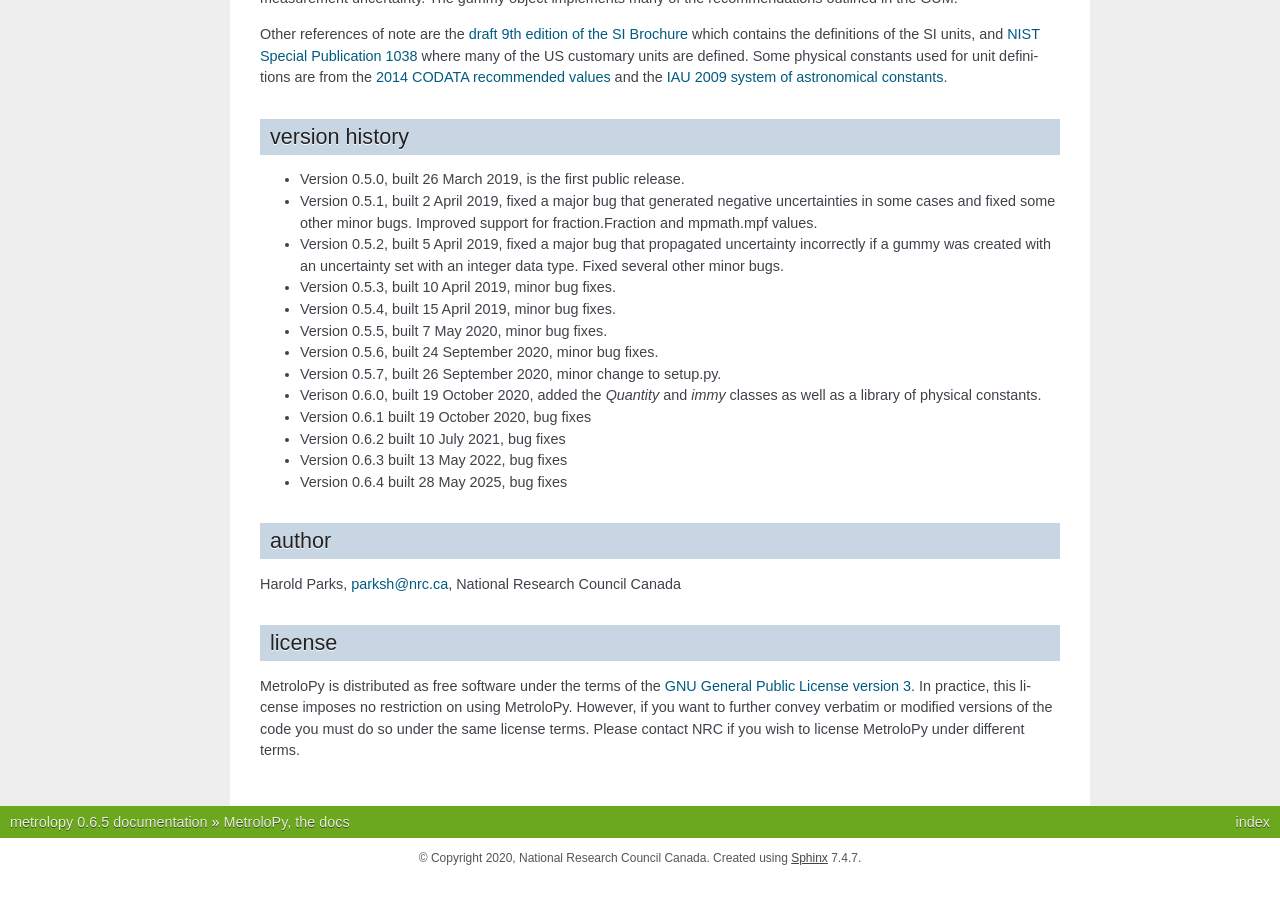
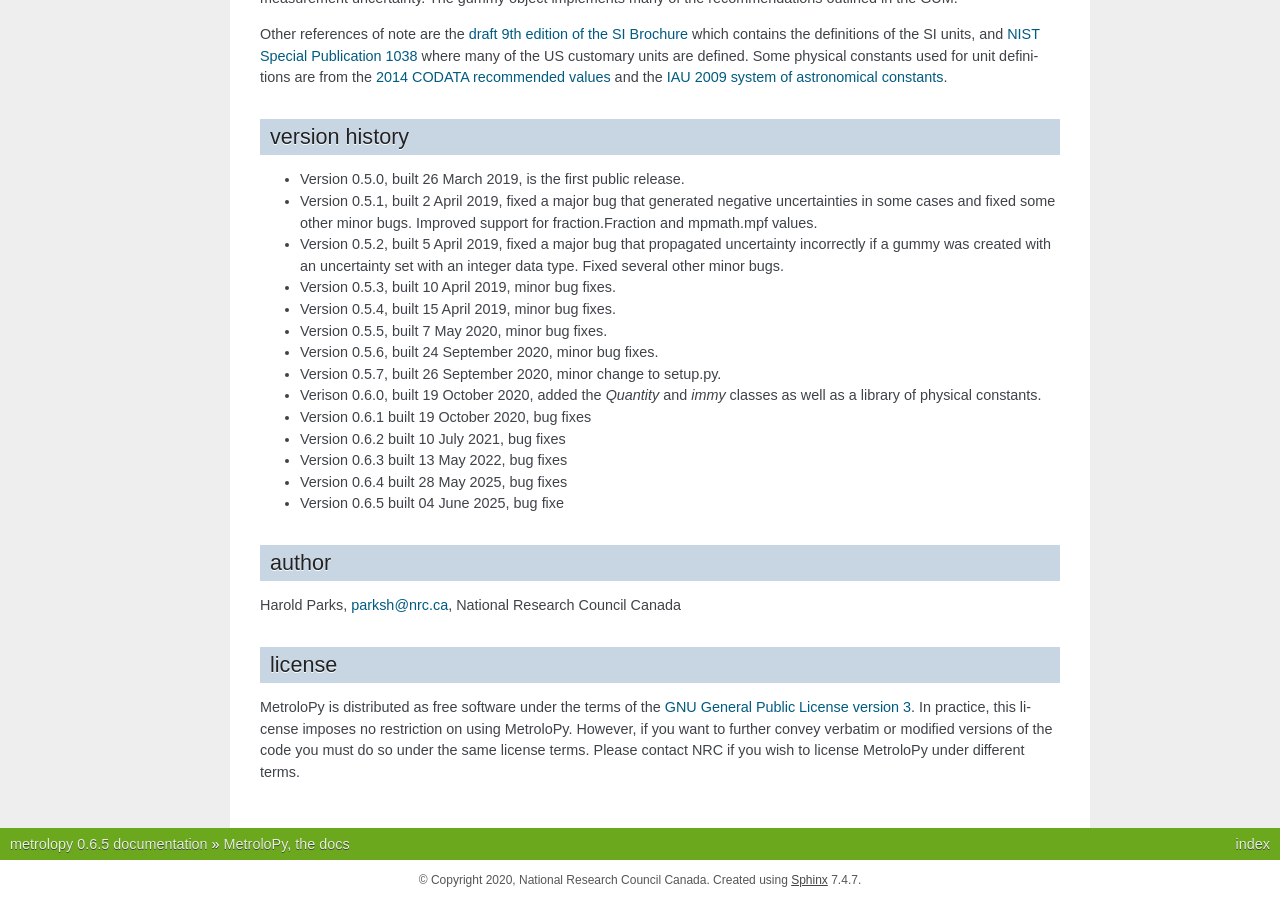
Before and after one commit to nrc-cnrc/MetroloPy, a Sphinx documentation site: the page built from docs/index.rst, in a window 1280 px wide and 900 px high, scrolled down 1228 px. Built offline with Sphinx 7.4.7, drawn with Linux system fonts in a browser that asks for light colours; before the commit the page ends 2106 px from its top, so only the background shows below that.

Commit message:
Signed-off-by: Parks <Harold.Parks@ds.nrc.ca>

```diff
--- a/docs/index.rst
+++ b/docs/index.rst
@@ -135,6 +135,7 @@
 * Version 0.6.2 built 10 July 2021, bug fixes
 * Version 0.6.3 built 13 May 2022, bug fixes
 * Version 0.6.4 built 28 May 2025, bug fixes
+* Version 0.6.5 built 04 June 2025, bug fixe
 
 
 author
```
Also changed, not shown: 15 other files.
